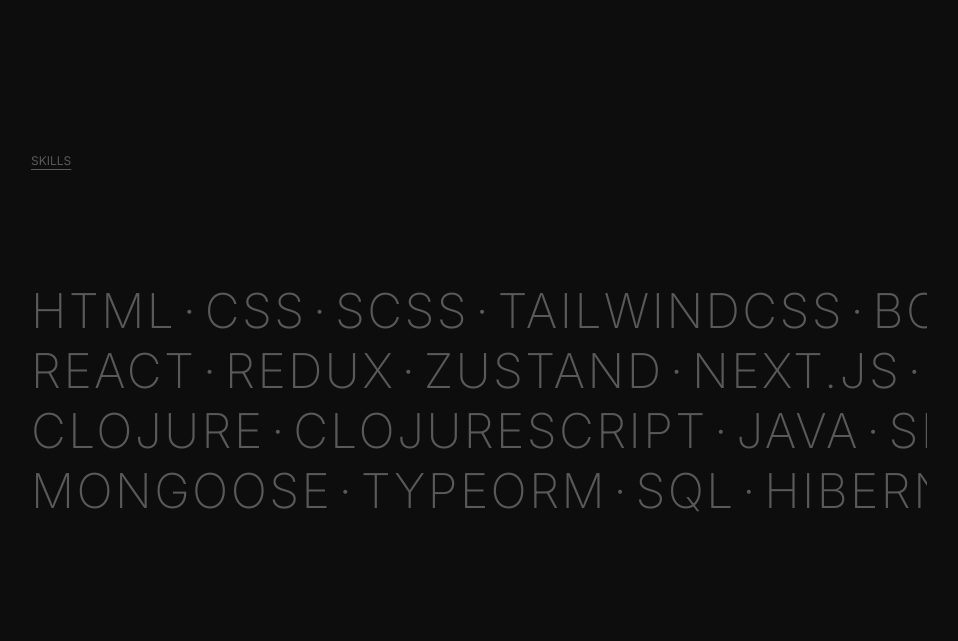
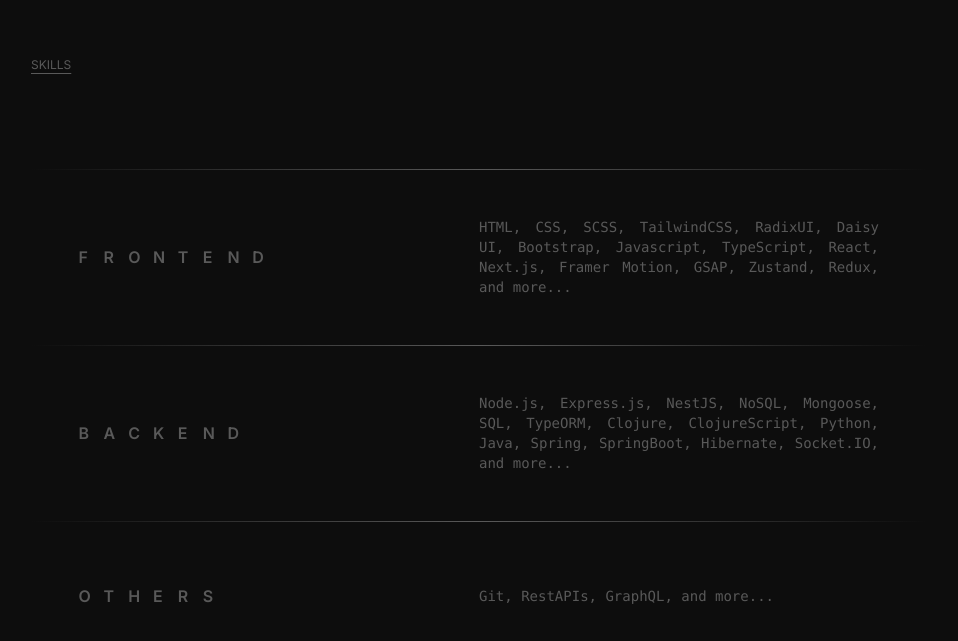
Before and after one commit to joysamaddar/portfolio, a Next.js app: page / in a window 1280 px wide. Shown: the part 6299-6940 px from the top of the page, without its empty margins (161-1119 px from the left). Built offline with nearby package versions, Linux system fonts and the light colour scheme.

Commit message:
Updated skills section - v2

```diff
--- a/app/globals.css
+++ b/app/globals.css
@@ -25,13 +25,18 @@
   }
 
   main {
-    max-width: 1800px;
+    max-width: 1500px;
     width: 100%;
     margin: auto;
   }
 
   .linegradient {
-    background: linear-gradient(to right, transparent, var(--gray), transparent);
+    background: linear-gradient(
+      to right,
+      transparent,
+      var(--gray),
+      transparent
+    );
   }
 
   ::selection {
--- a/components/Projects.tsx
+++ b/components/Projects.tsx
@@ -325,11 +325,13 @@ export default function Projects() {
           whileInView={"show"}
           viewport={{ once: false, margin: "0px 0px 0px 0px" }}
         >
+          <Link href={"https://github.com/joysamaddar"} target="_blank">
           <Button type="white" className="relative p-3">
             <p className="flex flex-row gap-2">
               <Github /> Github
             </p>
           </Button>
+          </Link>
         </motion.div>
       </div>
     </section>
--- a/components/Skills.tsx
+++ b/components/Skills.tsx
@@ -1,32 +1,49 @@
 "use client";
 
-import { useScroll } from "framer-motion";
+import { motion, useScroll } from "framer-motion";
 import { useRef } from "react";
 import Heading from "./ui/Heading";
-import AlternateSlidingTexts from "./ui/AlternateSlidingTexts";
+import { SlidingText } from "./ui/SlidingText";
 
-const skillsData = [
-  [
+const skills: Record<string, string[]> = {
+  frontend: [
     "HTML",
     "CSS",
     "SCSS",
     "TailwindCSS",
+    "RadixUI",
+    "Daisy UI",
     "Bootstrap",
     "Javascript",
     "TypeScript",
+    "React",
+    "Next.js",
+    "Framer Motion",
+    "GSAP",
+    "Zustand",
+    "Redux",
+    "and more...",
   ],
-  ["React", "Redux", "Zustand", "Next.JS", "Node.js", "Express.js", "NestJS"],
-  [
+  backend: [
+    "Node.js",
+    "Express.js",
+    "NestJS",
+    "NoSQL",
+    "Mongoose",
+    "SQL",
+    "TypeORM",
     "Clojure",
     "ClojureScript",
+    "Python",
     "Java",
     "Spring",
     "SpringBoot",
-    "NoSQL",
-    "MongoDB",
+    "Hibernate",
+    "Socket.IO",
+    "and more...",
   ],
-  ["Mongoose", "TypeORM", "SQL", "Hibernate", "GraphQL", "RestAPIs", "Git"],
-];
+  others: ["Git", "RestAPIs", "GraphQL", "and more..."],
+};
 
 export default function Skills() {
   const targetElem = useRef<HTMLElement>(null);
@@ -38,15 +55,91 @@ export default function Skills() {
   return (
     <section
       ref={targetElem}
-      className="relative select-none mx-[15%] my-[6rem]"
+      className="relative select-none mx-[15%] min-h-max mb-[6rem]"
     >
-      <div className="top-[10rem]">
-        <Heading>SKILLS</Heading>
-        <AlternateSlidingTexts
-          scrollYProgress={scrollYProgress}
-          textsData={skillsData}
-          className="mt-[2rem] h-[50vh]"
-        />
+      <Heading>SKILLS</Heading>
+      <div className="flex flex-col items-center justify-center mt-24">
+        {Object.keys(skills).map((skillName, i) => (
+          <motion.div
+            whileHover="show"
+            className="relative w-full flex items-center justify-between text-gray py-12 px-12 group hover:text-graytransparent transition-all ease-in-out duration-500 min-h-[150px]"
+            key={i}
+          >
+            <div className="absolute h-full w-full bg-gradient-to-r from-primary-light to-primary top-0 left-0 z-0 opacity-0 group-hover:opacity-100 transition-all ease-in-out duration-500 pointer-events-none" />
+            <div className="absolute z-0 pointer-events-none flex items-center justify-center w-full translate-x-[-4%]">
+              {[...Array(3)].map((_num, i: number) => {
+                const dist = 300 * (i + 1);
+                return (
+                  <motion.div
+                    key={i}
+                    initial={{ width: "0px", height: "0px" }}
+                    variants={{
+                      show: {
+                        width: dist + "px",
+                        height: dist + "px",
+                        transition: { type: "spring", bounce: 0.3, repeat: 0 },
+                      },
+                    }}
+                    className="bg-[#0000000a] rounded-full absolute"
+                  />
+                );
+              })}
+            </div>
+            <motion.div
+              variants={{
+                collapse: {
+                  width: "0%",
+                },
+                expand: {
+                  width: "100%",
+                  transition: {
+                    duration: 0.6,
+                    delay: 0.4,
+                  },
+                },
+              }}
+              initial={"collapse"}
+              whileInView={"expand"}
+              viewport={{
+                once: true,
+              }}
+              className="h-[1px] absolute top-0 left-0 linegradient"
+            ></motion.div>
+            <SlidingText
+              className="text-[1rem] uppercase gap-[0.1rem] font-semibold"
+              doNotRepeat={true}
+              margin={"0px"}
+              amount={"all"}
+            >
+              {skillName}
+            </SlidingText>
+            <div className="w-1/2 flex flex-row gap-2 flex-wrap text-sm font-light font-mono text-justify z-[1]">
+              <p>{skills[skillName].join(", ")}</p>
+            </div>
+            {Object.keys(skills).length == i + 1 && (
+              <motion.div
+                variants={{
+                  collapse: {
+                    width: "0%",
+                  },
+                  expand: {
+                    width: "100%",
+                    transition: {
+                      duration: 0.6,
+                      delay: 0.4,
+                    },
+                  },
+                }}
+                initial={"collapse"}
+                whileInView={"expand"}
+                viewport={{
+                  once: true,
+                }}
+                className="h-[1px] absolute bottom-0 left-0 linegradient"
+              ></motion.div>
+            )}
+          </motion.div>
+        ))}
       </div>
     </section>
   );
--- a/components/ui/SlidingText.tsx
+++ b/components/ui/SlidingText.tsx
@@ -5,9 +5,11 @@ interface SlidingTextProps {
   children: string;
   className?: string;
   doNotRepeat?: boolean;
+  amount?: number | "all" | "some",
+  margin?: string,
 }
 
-export function SlidingText({ children, className, doNotRepeat=true }: SlidingTextProps) {
+export function SlidingText({ children, className, doNotRepeat=true, amount=0.8, margin="0px 0px -200px 0px" }: SlidingTextProps) {
   const letters = children.split("");
 
   return (
@@ -26,7 +28,7 @@ export function SlidingText({ children, className, doNotRepeat=true }: SlidingTe
       }}
       initial={"down"}
       whileInView={"up"}
-      viewport={{ once: doNotRepeat, amount: 0.8, margin: "0px 0px -200px 0px" }}
+      viewport={{ once: doNotRepeat, amount: amount, margin: margin }}
     >
       {letters.map((letter, i) => (
         <motion.p
```
